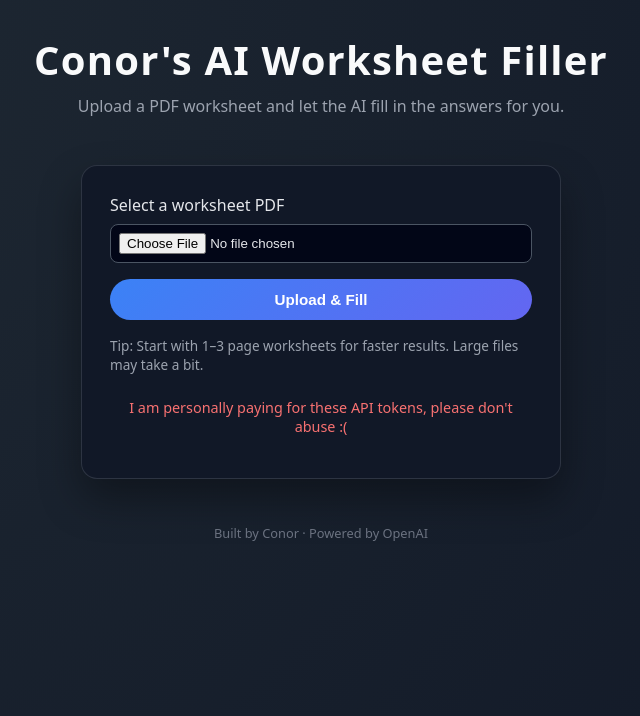
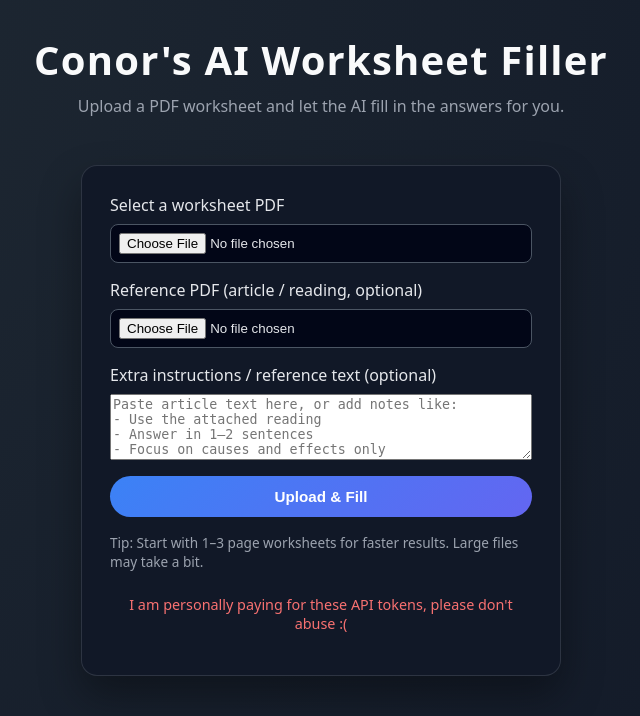
Before and after one commit to cjwolf001/worksheet_filler, a Flask app: page / in a window 1280 px wide. Shown: the top 716 px of the page, without its empty margins (319-959 px from the left). Run offline with Flask 3, Linux system fonts and the light colour scheme.

Commit message:
Updated necessary html elements

```diff
--- a/templates/index.html
+++ b/templates/index.html
@@ -21,9 +21,28 @@
         id="upload-form"
         target="download_iframe"
       >
+        <!-- Main worksheet PDF -->
         <label class="file-label">
           <span>Select a worksheet PDF</span>
           <input type="file" name="pdf_file" accept="application/pdf" required>
+        </label>
+
+        <!-- Optional reference PDF -->
+        <label class="file-label">
+          <span>Reference PDF (article / reading, optional)</span>
+          <input type="file" name="ref_file" accept="application/pdf">
+        </label>
+
+        <!-- Extra instructions / pasted text -->
+        <label class="file-label">
+          <span>Extra instructions / reference text (optional)</span>
+          <textarea
+            name="custom_instructions"
+            rows="4"
+            placeholder="Paste article text here, or add notes like:
+- Use the attached reading
+- Answer in 1–2 sentences
+- Focus on causes and effects only"></textarea>
         </label>
 
         <button type="submit" class="btn-primary" id="submit-btn">
```
